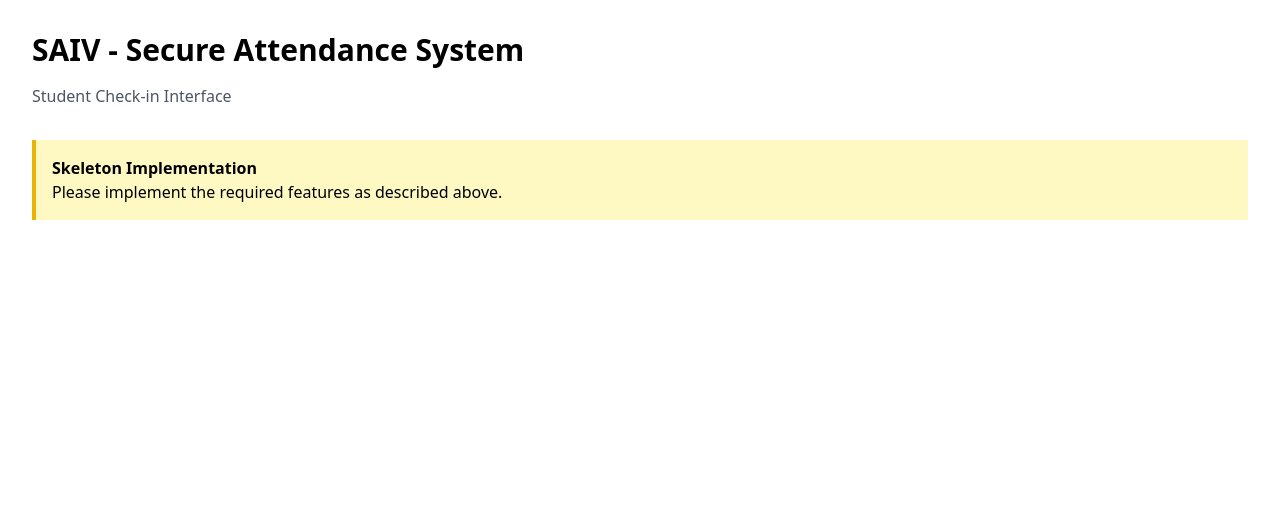
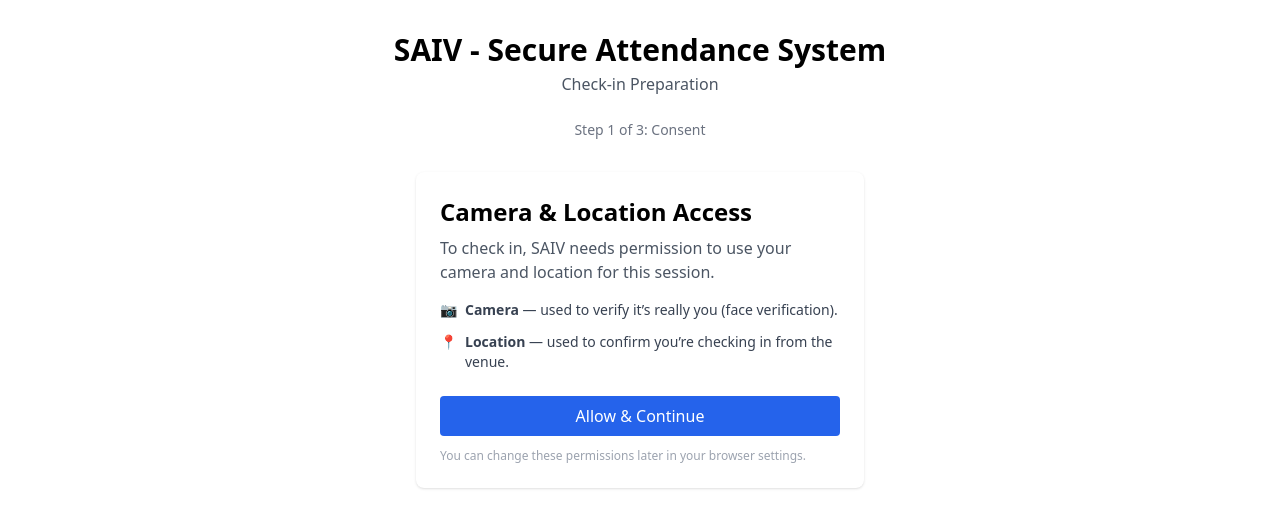
Before and after one commit to preesha2010/sc3099-group36, a Next.js app in the folder module1-frontend/: page / in a window 1280 px wide. Shown: the top 528 px of the page. Built offline with nearby package versions, Linux system fonts and the light colour scheme.

Commit message:
Wire frontend check-in flow

```diff
--- a/module1-frontend/app/page.tsx
+++ b/module1-frontend/app/page.tsx
@@ -1,79 +1,166 @@
+'use client'
+
 /**
- * SAIV Student Frontend - Module 1
+ * SAIV Student Frontend — check-in preparation flow (Module 1)
  *
- * This is the skeleton implementation for the Student Frontend PWA.
- * Students must implement the check-in interface with camera access,
- * geolocation, and device binding.
+ * Composes the three existing step components into a simple,
+ * entirely client-side flow:
+ *
+ *   ConsentPrompt -> CameraCapture -> LivenessChallenge -> complete
+ *
+ * This page ONLY orchestrates state between the existing components.
+ * It does not call the backend, does not touch auth/tokens, does not
+ * perform any verification, and does not persist anything. Every
+ * captured image lives in React state only, for the lifetime of this
+ * page, and is discarded on refresh or restart.
+ *
+ * How CameraCapture and LivenessChallenge are wired together:
+ * CameraCapture is a self-contained, uncontrolled component that only
+ * exposes a single `onCapture` callback — it has no "reset" prop.
+ * LivenessChallenge is a controlled component that never touches the
+ * camera itself; it only asks the parent (via `onRequestCapture`) to
+ * make a capture available. To drive one CameraCapture "session" per
+ * liveness challenge without modifying either component, this page
+ * only mounts CameraCapture for the liveness step while a capture has
+ * been explicitly requested, and gives it `key={currentChallengeIndex}`
+ * so each new challenge gets a fresh CameraCapture instance (React's
+ * standard remount-via-key pattern). CameraCapture already stops its
+ * own MediaStream before calling `onCapture`, and stops it again on
+ * unmount, so this never leaves a camera running between challenges.
  */
 
+import { useCallback, useState } from 'react'
+import ConsentPrompt from '@/components/ConsentPrompt'
+import CameraCapture from '@/components/CameraCapture'
+import LivenessChallenge from '@/components/LivenessChallenge'
+
+type FlowStep = 'consent' | 'camera' | 'liveness' | 'complete'
+
+const STEP_ORDER: FlowStep[] = ['consent', 'camera', 'liveness']
+const STEP_LABELS: Record<FlowStep, string> = {
+  consent: 'Consent',
+  camera: 'Camera',
+  liveness: 'Liveness Check',
+  complete: 'Complete',
+}
+
+// Mirrors LivenessChallenge's own (private) challenge count — used here
+// only as a defensive upper bound, not to duplicate its logic.
+const TOTAL_LIVENESS_CHALLENGES = 3
+
 export default function Home() {
+  const [step, setStep] = useState<FlowStep>('consent')
+
+  // Step 2's single photo. Kept separate from the liveness `captures`
+  // array below — the two steps collect distinct images.
+  const [capturedImage, setCapturedImage] = useState<string | null>(null)
+
+  // Step 3's liveness state — owned here, per this milestone's design.
+  const [captures, setCaptures] = useState<string[]>([])
+  const [currentChallengeIndex, setCurrentChallengeIndex] = useState(0)
+  const [isLivenessCaptureRequested, setIsLivenessCaptureRequested] = useState(false)
+
+  const handleConsentGranted = useCallback(() => {
+    setStep('camera')
+  }, [])
+
+  const handleCameraCapture = useCallback((imageData: string) => {
+    setCapturedImage(imageData)
+    setStep('liveness')
+  }, [])
+
+  const handleLivenessRequestCapture = useCallback(() => {
+    setIsLivenessCaptureRequested(true)
+  }, [])
+
+  const handleLivenessCameraCapture = useCallback((imageData: string) => {
+    setCaptures((previous) =>
+      previous.length >= TOTAL_LIVENESS_CHALLENGES ? previous : [...previous, imageData],
+    )
+    setCurrentChallengeIndex((previous) =>
+      Math.min(previous + 1, TOTAL_LIVENESS_CHALLENGES),
+    )
+    setIsLivenessCaptureRequested(false)
+  }, [])
+
+  const handleLivenessComplete = useCallback(() => {
+    setIsLivenessCaptureRequested(false)
+    setStep('complete')
+  }, [])
+
+  const handleRestart = useCallback(() => {
+    setStep('consent')
+    setCapturedImage(null)
+    setCaptures([])
+    setCurrentChallengeIndex(0)
+    setIsLivenessCaptureRequested(false)
+  }, [])
+
+  const stepNumber = STEP_ORDER.indexOf(step) + 1
+
   return (
     <main className="min-h-screen p-8">
-      <h1 className="text-3xl font-bold mb-4">
+      <h1 className="text-3xl font-bold mb-1 text-center">
         SAIV - Secure Attendance System
       </h1>
-      <p className="text-gray-600 mb-8">
-        Student Check-in Interface
+      <p className="text-gray-600 mb-6 text-center">Check-in Preparation</p>
+
+      <p className="text-center text-sm font-medium text-gray-500 mb-8">
+        {step === 'complete'
+          ? 'All steps complete'
+          : `Step ${stepNumber} of ${STEP_ORDER.length}: ${STEP_LABELS[step]}`}
       </p>
 
-      {/* ================================================================== */}
-      {/* TODO: Implement the following features                             */}
-      {/* ================================================================== */}
+      {step === 'consent' && <ConsentPrompt onConsentGranted={handleConsentGranted} />}
 
-      {/* ------------------------------------------------------------------ */}
-      {/* Authentication                                                     */}
-      {/* ------------------------------------------------------------------ */}
-      {/* - Login form with email/password                                   */}
-      {/* - Registration form                                                */}
-      {/* - JWT token storage (secure, HttpOnly where possible)              */}
-      {/* - Auto-refresh token logic                                         */}
+      {step === 'camera' && <CameraCapture onCapture={handleCameraCapture} />}
 
-      {/* ------------------------------------------------------------------ */}
-      {/* Camera Access                                                      */}
-      {/* ------------------------------------------------------------------ */}
-      {/* - WebRTC camera stream                                             */}
-      {/* - Liveness challenge UI (blink, head turn prompts)                 */}
-      {/* - Frame capture for face verification                              */}
-      {/* - Consent flow before camera access                                */}
+      {step === 'liveness' && (
+        <div className="space-y-6">
+          <LivenessChallenge
+            captures={captures}
+            currentChallengeIndex={currentChallengeIndex}
+            onRequestCapture={handleLivenessRequestCapture}
+            onComplete={handleLivenessComplete}
+          />
 
-      {/* ------------------------------------------------------------------ */}
-      {/* Geolocation                                                        */}
-      {/* ------------------------------------------------------------------ */}
-      {/* - Geolocation API integration                                      */}
-      {/* - Explicit consent before location access                          */}
-      {/* - GPS coordinates sent with check-in                               */}
-      {/* - Error handling for denied permissions                            */}
+          {isLivenessCaptureRequested && (
+            <CameraCapture
+              key={currentChallengeIndex}
+              onCapture={handleLivenessCameraCapture}
+            />
+          )}
+        </div>
+      )}
 
-      {/* ------------------------------------------------------------------ */}
-      {/* Device Binding                                                     */}
-      {/* ------------------------------------------------------------------ */}
-      {/* - ECDSA key pair generation (Web Crypto API)                       */}
-      {/* - Public key rotation on each session                              */}
-      {/* - Device fingerprinting                                            */}
-      {/* - Secure key storage                                               */}
-
-      {/* ------------------------------------------------------------------ */}
-      {/* PWA Features                                                       */}
-      {/* ------------------------------------------------------------------ */}
-      {/* - Service worker for offline support                               */}
-      {/* - PWA manifest                                                     */}
-      {/* - Offline check-in queue with sync                                 */}
-      {/* - LocalForage for persistent storage                               */}
-
-      {/* ------------------------------------------------------------------ */}
-      {/* Check-in Flow                                                      */}
-      {/* ------------------------------------------------------------------ */}
-      {/* 1. Select active session                                           */}
-      {/* 2. Grant camera permission (with consent)                          */}
-      {/* 3. Complete liveness challenge                                     */}
-      {/* 4. Grant location permission (with consent)                        */}
-      {/* 5. Submit check-in to backend                                      */}
-      {/* 6. Display success/failure with risk score                         */}
-
-      <div className="bg-yellow-100 border-l-4 border-yellow-500 p-4 mt-8">
-        <p className="font-bold">Skeleton Implementation</p>
-        <p>Please implement the required features as described above.</p>
-      </div>
+      {step === 'complete' && (
+        <div className="max-w-md mx-auto p-6 bg-white rounded-lg shadow text-center">
+          {capturedImage && (
+            // eslint-disable-next-line @next/next/no-img-element
+            <img
+              src={capturedImage}
+              alt="Captured verification photo"
+              className="w-24 h-24 object-cover rounded-full mx-auto mb-4"
+            />
+          )}
+          <h2 className="text-2xl font-bold mb-2">Ready</h2>
+          <p className="text-gray-600 mb-1">
+            Camera photo and {captures.length} liveness photo
+            {captures.length === 1 ? '' : 's'} captured.
+          </p>
+          <p className="text-gray-500 text-sm mb-6">
+            These images are held in memory for this session only and haven&rsquo;t
+            been sent anywhere.
+          </p>
+          <button
+            type="button"
+            onClick={handleRestart}
+            className="py-2 px-4 rounded bg-blue-600 text-white font-medium hover:bg-blue-700"
+          >
+            Start Over
+          </button>
+        </div>
+      )}
     </main>
-  );
+  )
 }
```
